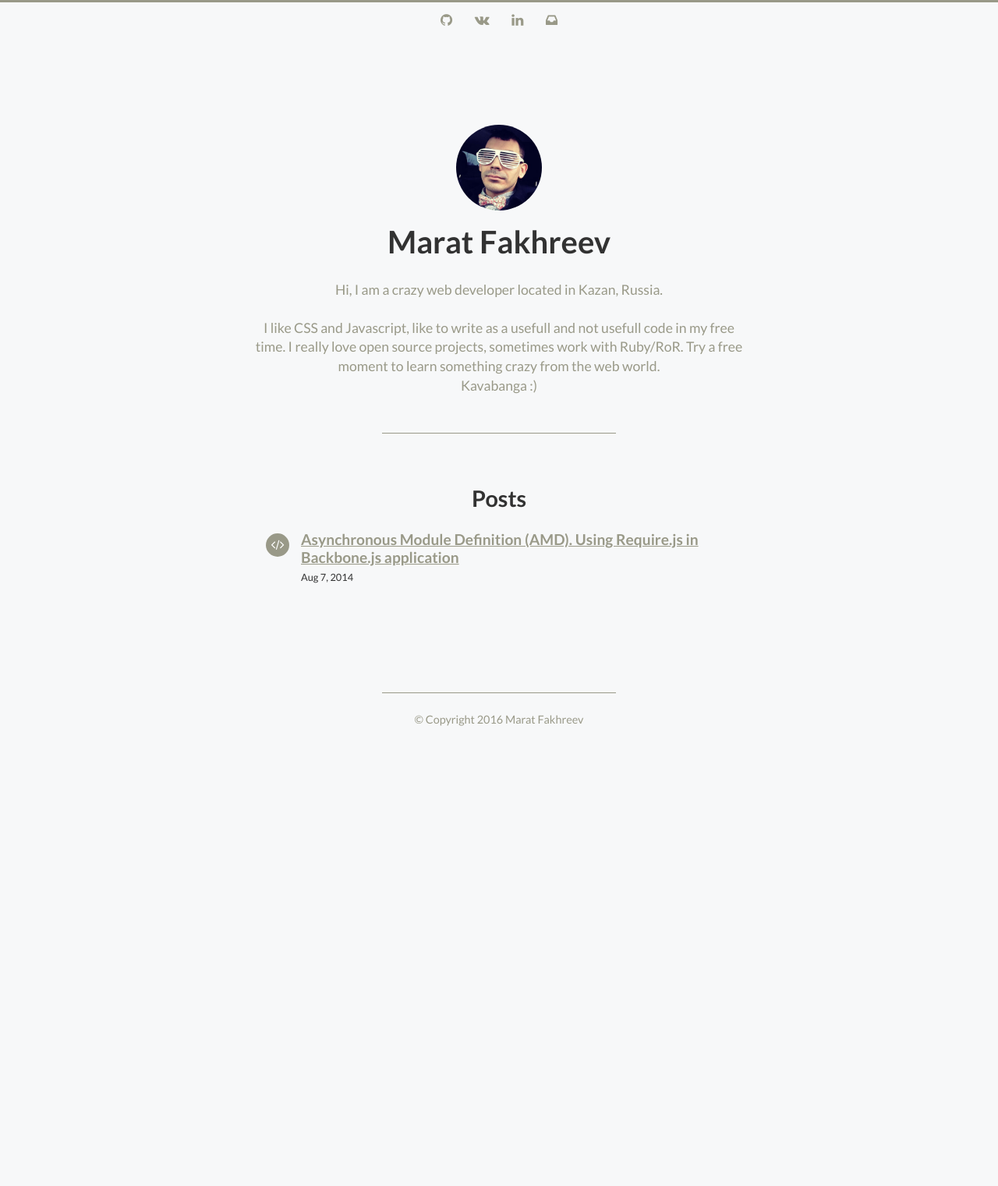
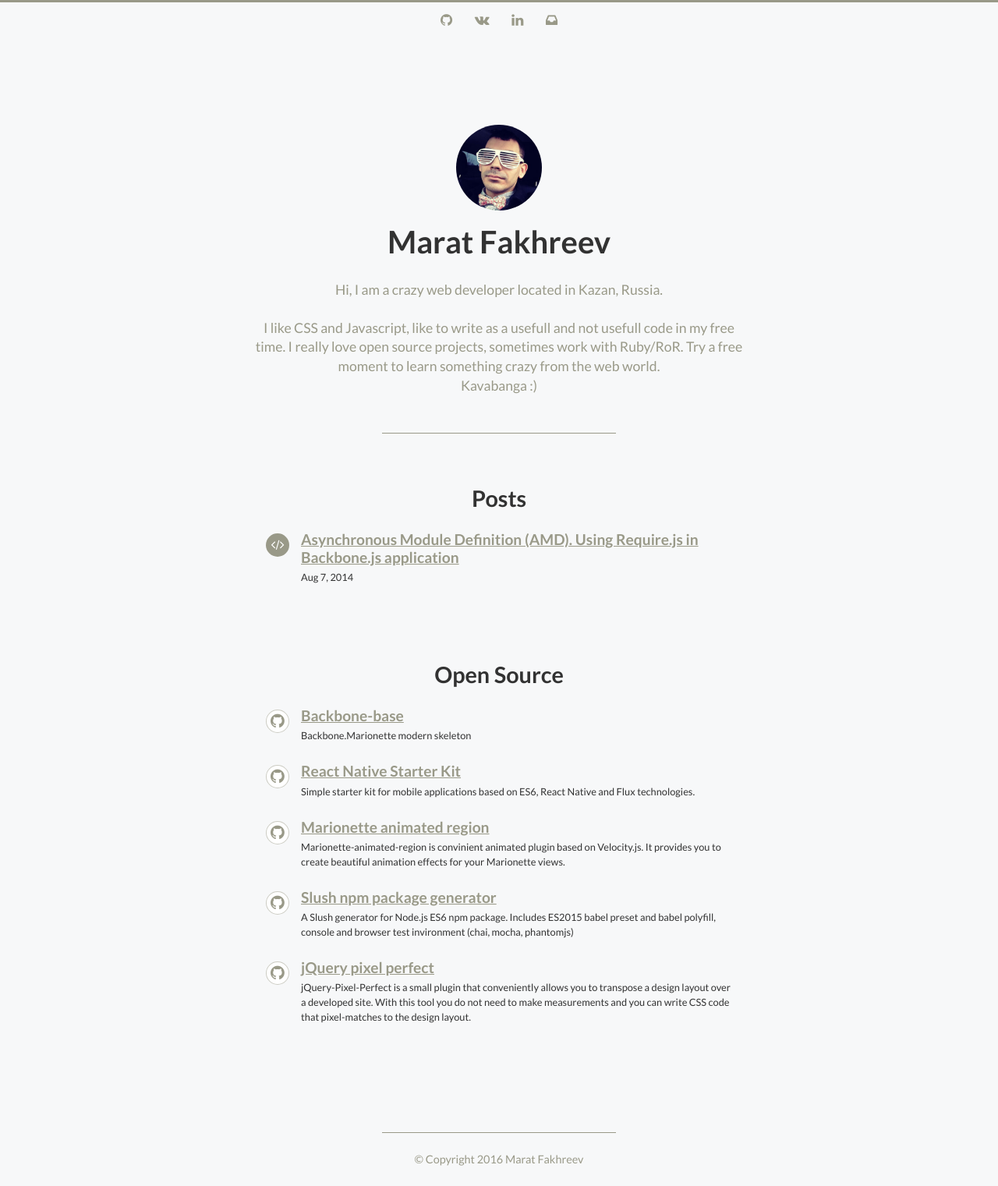
Before and after one commit to maratfakhreev/maratfakhreev.github.io, a Jekyll site: the page built from index.html, in a window 1280 px wide. Shown: the whole page at 78% size. Built offline with Jekyll 4.4.1, drawn with Linux system fonts in a browser that asks for light colours; nearby versions of some CDN libraries; Markdown is read by kramdown in place of the engine named in the settings; before the commit the page ends 957 px from its top, so only the background shows below that.

Commit message:
Add OS block

```diff
--- a/_sass/core/_base.scss
+++ b/_sass/core/_base.scss
@@ -36,9 +36,11 @@ p {
 }
 
 a {
+  transition: all .3s ease;
   color: $second-color;
 
   &:hover {
+    transition: all .3s ease;
     color: $main-color;
   }
 }
--- a/_sass/core/_ui.scss
+++ b/_sass/core/_ui.scss
@@ -57,7 +57,9 @@
   }
 }
 
-.post-icon {
+.post-icon,
+.os-icon {
+  box-sizing: border-box;
   background-color: $second-color;
   width: 30px;
   height: 30px;
@@ -73,3 +75,10 @@
     transition: all .3s ease;
   }
 }
+
+.os-icon {
+  font-size: 1.3rem;
+  background-color: #fff;
+  border: 1px solid $border-color;
+  color: $second-color;
+}
--- a/_sass/modules/_home.scss
+++ b/_sass/modules/_home.scss
@@ -27,16 +27,23 @@
   width: 100%;
 }
 
-.posts-heading {
+.posts-heading,
+.os-heading {
   font-size: 1.8rem;
   text-align: center;
 }
 
-.post-list {
+.os-heading {
+  margin-top: 100px;
+}
+
+.post-list,
+.os-list {
   padding: 0 1rem;
 }
 
-.post-item {
+.post-item,
+.os-item {
   padding-left: 50px;
   margin-bottom: 10px;
   list-style: none;
@@ -52,18 +59,21 @@
     margin: 1rem 0 .2rem 0;
   }
 
-  .post-meta {
+  .post-meta,
+  .os-meta {
     font-size: .8rem;
   }
 
-  .post-icon {
+  .post-icon,
+  .os-icon {
     position: absolute;
     top: 20px;
     left: 5px;
   }
 
   a:hover {
-    .post-icon {
+    .post-icon,
+    .os-icon {
       transform: scale(1.2, 1.2);
       transition: all .3s ease;
     }
--- a/index.html
+++ b/index.html
@@ -29,4 +29,63 @@ layout: default
       </li>
     {% endfor %}
   </ul>
+
+  <h2 class="os-heading">Open Source</h2>
+  <ul class="os-list">
+    <li class="os-item">
+      <h2>
+        <a class="os-link" href="https://github.com/fs/backbone-base" target="_blank">
+          <i class="fa fa-github os-icon"></i>
+          Backbone-base
+        </a>
+      </h2>
+      <span class="post-meta">
+        Backbone.Marionette modern skeleton
+      </span>
+    </li>
+    <li class="os-item">
+      <h2>
+        <a class="os-link" href="https://github.com/maratfakhreev/react-native-starter-kit" target="_blank">
+          <i class="fa fa-github os-icon"></i>
+          React Native Starter Kit
+        </a>
+      </h2>
+      <span class="post-meta">
+        Simple starter kit for mobile applications based on ES6, React Native and Flux technologies.
+      </span>
+    </li>
+    <li class="os-item">
+      <h2>
+        <a class="os-link" href="https://github.com/maratfakhreev/marionette-animated-region" target="_blank">
+          <i class="fa fa-github os-icon"></i>
+          Marionette animated region
+        </a>
+      </h2>
+      <span class="post-meta">
+        Marionette-animated-region is convinient animated plugin based on Velocity.js. It provides you to create beautiful animation effects for your Marionette views.
+      </span>
+    </li>
+    <li class="os-item">
+      <h2>
+        <a class="os-link" href="https://github.com/maratfakhreev/slush-npm-package" target="_blank">
+          <i class="fa fa-github os-icon"></i>
+          Slush npm package generator
+        </a>
+      </h2>
+      <span class="post-meta">
+        A Slush generator for Node.js ES6 npm package. Includes ES2015 babel preset and babel polyfill, console and browser test invironment (chai, mocha, phantomjs)
+      </span>
+    </li>
+    <li class="os-item">
+      <h2>
+        <a class="os-link" href="https://github.com/maratfakhreev/jquery-pixel-perfect" target="_blank">
+          <i class="fa fa-github os-icon"></i>
+          jQuery pixel perfect
+        </a>
+      </h2>
+      <span class="post-meta">
+        jQuery-Pixel-Perfect is a small plugin that conveniently allows you to transpose a design layout over a developed site. With this tool you do not need to make measurements and you can write CSS code that pixel-matches to the design layout.
+      </span>
+    </li>
+  </ul>
 </section>
```
Also changed, not shown: 1 other file.
